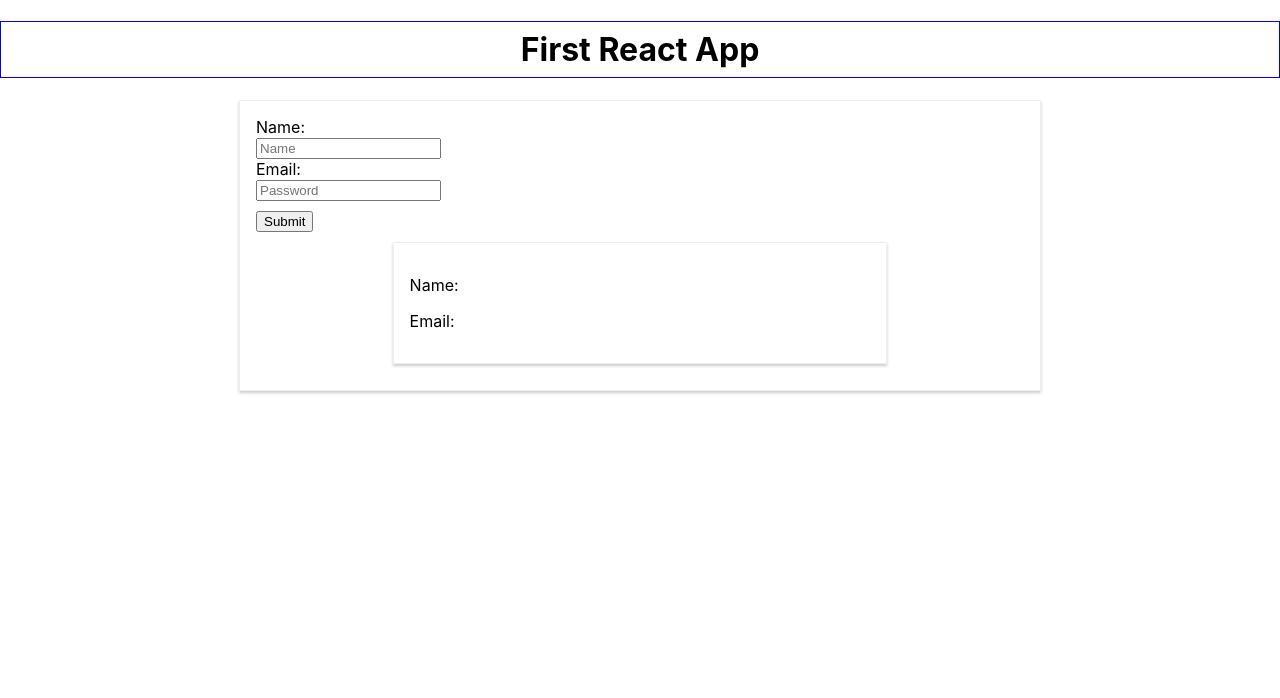
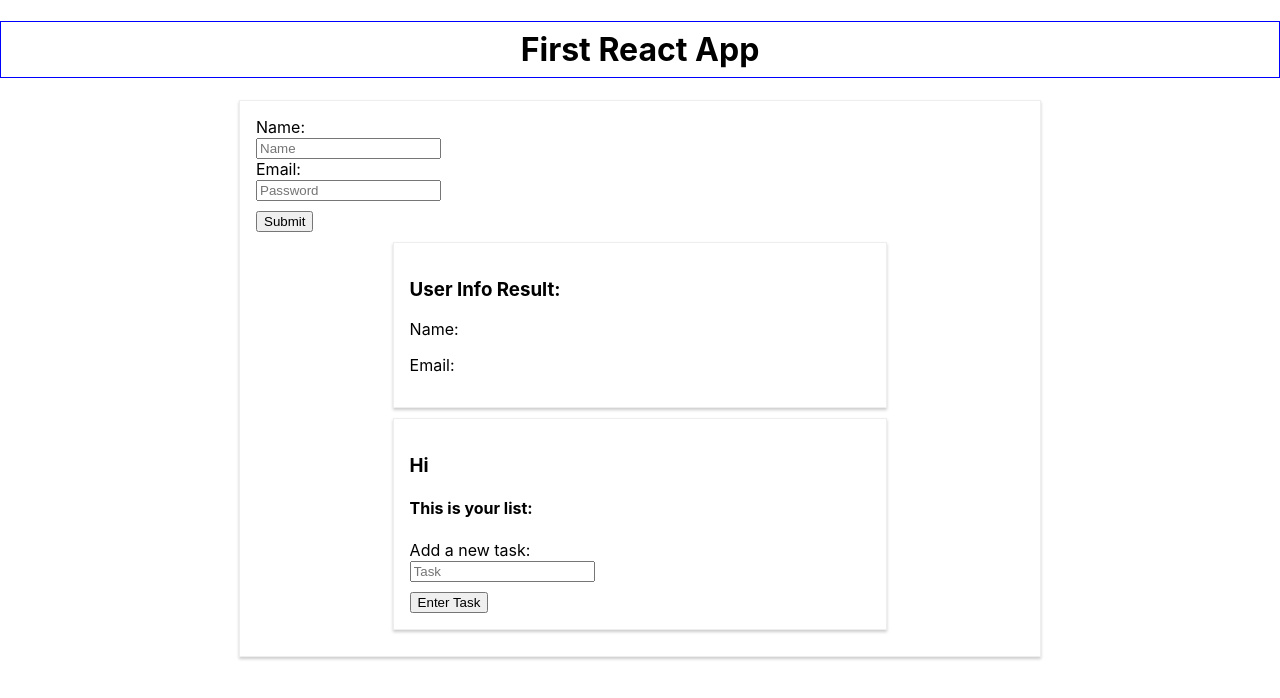
Before and after one commit to filipecamargos/React-User-Data-Processor, a React (Create React App) app: page / in a window 1280 px wide. Shown: the top 698 px of the page. Built offline with nearby package versions, Linux system fonts and the light colour scheme.

Commit message:
add list

```diff
--- a/src/User/User.js
+++ b/src/User/User.js
@@ -3,6 +3,7 @@ import React, { useState } from 'react';
 //import the css file
 import './User.css';
 import UserInfo from './UserInfo'
+import UserMenu from './UserMenu'
 
 //Create a component
 const User = (props) => {
@@ -44,6 +45,10 @@ const User = (props) => {
                 userName={userState.user.name}
                 userEmail={userState.user.email}
             />
+            <UserMenu
+                userName={userState.user.name}
+            />
+
         </div>
     );
 }
--- a/src/User/UserInfo.js
+++ b/src/User/UserInfo.js
@@ -4,9 +4,10 @@ import React from 'react'
 import './User.css';
 
 //Create a component
-const userInfo = (props) => {
+const UserInfo = (props) => {
     return (
         <div class="UserInfo">
+            <h3>User Info Result:</h3>
             <p>Name: {props.userName}</p>
             <p>Email: {props.userEmail}</p>
         </div>
@@ -14,4 +15,4 @@ const userInfo = (props) => {
 }
 
 
-export default userInfo;
+export default UserInfo;
--- /dev/null
+++ b/src/User/UserMenu.js
@@ -0,0 +1,32 @@
+//Make sure to import React so you can use it
+import React, { useState } from 'react';
+
+//import the css file
+import './User.css';
+
+//Create a component
+const UserMenu = (props) => {
+
+    //Menu states
+    const [menuState, setMenuState] = useState({
+        task: {
+            list: []
+        },
+    });
+
+
+    return (
+        <div class="UserInfo">
+            <h3>Hi {props.userName}</h3>
+            <h4>This is your list: </h4>
+            <label for="task">Add a new task:</label>
+                <br/>
+                <input type="text" placeholder="Task"></input>
+                <br/>
+                <button>Enter Task</button>
+        </div>
+    );
+}
+
+
+export default UserMenu;
```
